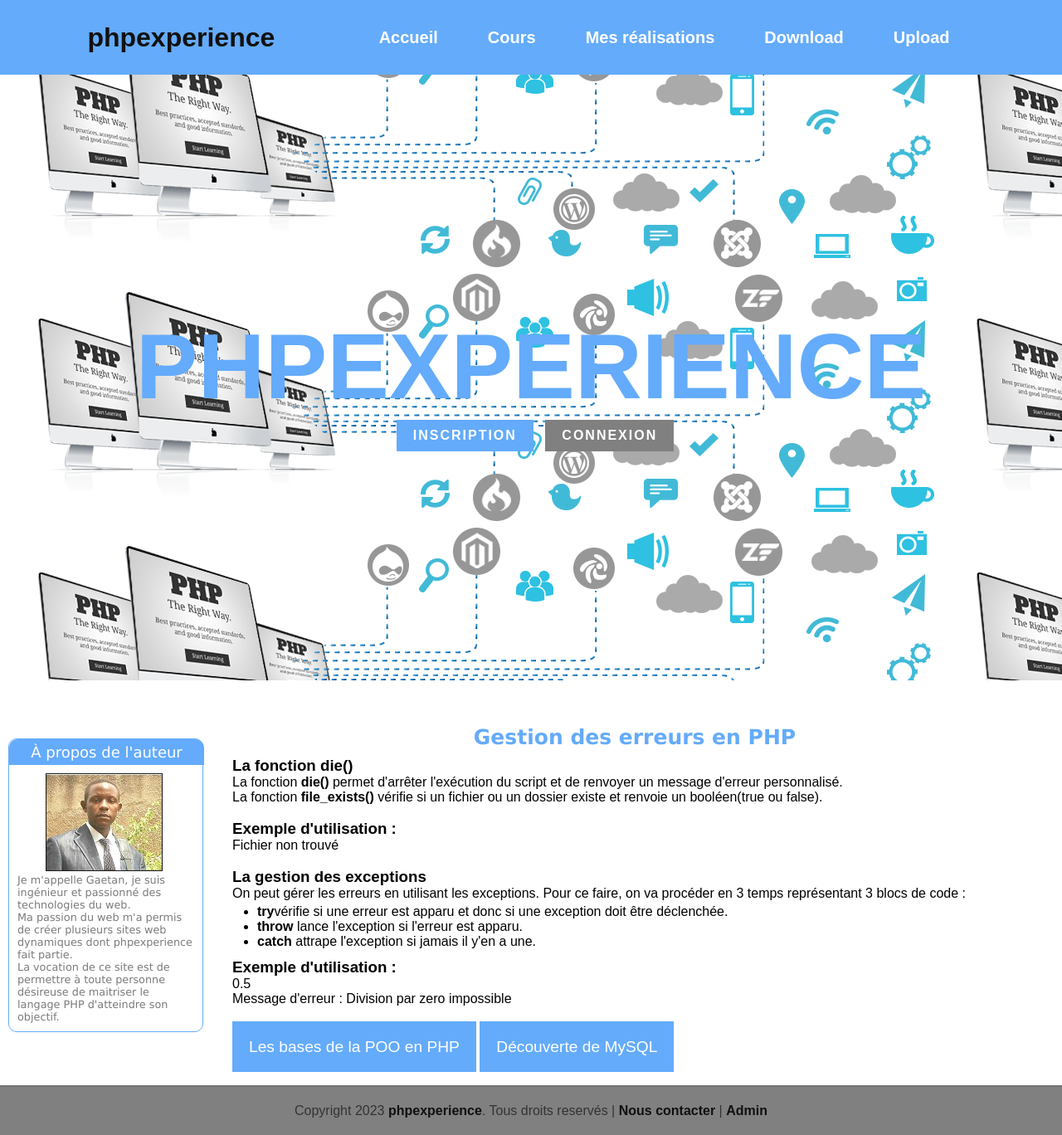
After one commit to Gaetach21/phpexperience, a PHP site: page /chap18.php in a window 1280 px wide. The commit adds this page. Shown: the whole page at 83% size. Run offline with PHP 8.4, Linux system fonts and the light colour scheme.

Commit message:
Add chapitre18:Gestion des erreurs en PHP

```diff
--- a/chap17.php
+++ b/chap17.php
@@ -66,7 +66,7 @@ echo "On met très souvent les méthodes en public.<br>";
 
       <div style="margin: 20px 0px;">
     <a href="chap16.php#main"  style="text-decoration: none; background-color: #64abfb; padding: 20px; color: white; font-size: 1.2em;">Variables superglobales en PHP</a>
-    <a href=""  style="text-decoration: none; background-color: #64abfb; padding: 20px; color: white; font-size: 1.2em; margin-right: 25px;">Gestion des erreurs en PHP</a>
+    <a href="chap18.php#main"  style="text-decoration: none; background-color: #64abfb; padding: 20px; color: white; font-size: 1.2em; margin-right: 25px;">Gestion des erreurs en PHP</a>
   </div>
   </div>
 
--- /dev/null
+++ b/chap18.php
@@ -0,0 +1,88 @@
+<!DOCTYPE html>
+<html>
+
+  <head>
+    <meta charset="utf-8" />
+    <meta name="viewport" content="width=device-width, initial-scale=1">
+        <link href="css/style.css" rel ="stylesheet" type="text/css" media="all">
+    <title>phpexperience - Gestion des erreurs en PHP</title>
+  </head>
+
+  <body>
+    <!-- En-tete-->
+    <?php include("includes/header.php")?>
+
+
+    <!-- Logo-->
+    <?php include("includes/logo.php")?>
+
+
+    <section>
+
+      <!-- aside-->
+    <?php include("includes/aside.php")?>
+
+
+            <div id="main">
+          <h1>Gestion des erreurs en PHP</h1>
+          <h3>La fonction die()</h3>
+          La fonction <strong>die()</strong> permet d'arrêter l'exécution du script et de
+          renvoyer un message d'erreur personnalisé.<br>
+          La fonction <strong>file_exists()</strong> vérifie si un fichier ou un dossier
+          existe et renvoie un booléen(true ou false).<br><br>
+
+          <h3>Exemple d'utilisation : </h3>
+<?php
+if (!file_exists("read.txt")) {
+	echo "Fichier non trouvé";
+}else{
+	$fichier = fopen("read.txt", "r");
+}
+echo "<br><br>";
+?>
+			<h3>La gestion des exceptions</h3>
+			On peut gérer les erreurs en utilisant les exceptions. Pour ce faire, on va procéder
+			en 3 temps représentant 3 blocs de code : <br>
+			<ul>
+				<li><strong>try</strong>vérifie si une erreur est apparu et donc si une
+				exception doit être déclenchée.</li>
+				<li><strong>throw</strong> lance l'exception si l'erreur est apparu.</li>
+				<li><strong>catch</strong> attrape l'exception si jamais il y'en a une.</li>
+			</ul>
+
+			<h3>Exemple d'utilisation :</h3>
+<?php
+function Division($x,$y)
+{
+	if ($y==0) {
+		throw new Exception("Division par zero impossible");
+
+	}
+	return $x/$y;
+}
+try{
+	echo Division(2,4).'<br>';
+	echo Division(2,0).'<br>';
+	echo Division(4,2).'<br>';
+}
+catch(Exception $e){
+	echo 'Message d\'erreur : '.$e->getMessage();
+}
+?>
+              <br><br>
+
+      <div style="margin: 20px 0px;">
+    <a href="chap17.php#main"  style="text-decoration: none; background-color: #64abfb; padding: 20px; color: white; font-size: 1.2em;">Les bases de la POO en PHP</a>
+    <a href=""  style="text-decoration: none; background-color: #64abfb; padding: 20px; color: white; font-size: 1.2em; margin-right: 25px;">Découverte de MySQL</a>
+  </div>
+  </div>
+
+
+    </section>
+
+   <!-- Pied de page-->
+   <?php include("includes/footer.php")?>
+
+
+  </body>
+</html>
--- a/cours.php
+++ b/cours.php
@@ -43,6 +43,7 @@
       <li><a href="chap15.php#main">Les opérations sur les fichiers en PHP</a></li>
       <li><a href="chap16.php#main">Variables superglobales en PHP</a></li>
       <li><a href="chap17.php#main">Les bases de la POO en PHP</a></li>
+      <li><a href="chap18.php#main">Gestion des erreurs en PHP</a></li>
       <li><a href="cours/chap20.php">Connexion à MySQL</a></li>
       <li><a href="cours/chap21.php">Insertion des données dans une BDD via PHP</a></li>
       <li><a href="cours/chap22.php">Sélection des données dans une BDD via PHP</a></li>
--- a/css/style.css
+++ b/css/style.css
@@ -49,16 +49,20 @@ header .navbar li
 	list-style: none;
 	line-height: 30px;
 	background-color: #64abfb;
-}
-
- li
-{
-	list-style: none;
 	color: #fff;
 	padding: 10px;
 	font-size: 20px;
-	text-decoration: none;
 }
+li
+{
+	font-size: 16px;
+
+}
+ul
+{
+	padding-left: 30px;
+}
+
 header .navbar li a
 {
 	color: #fff;
```
